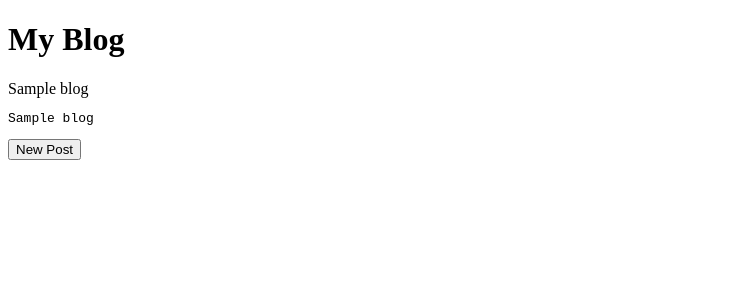
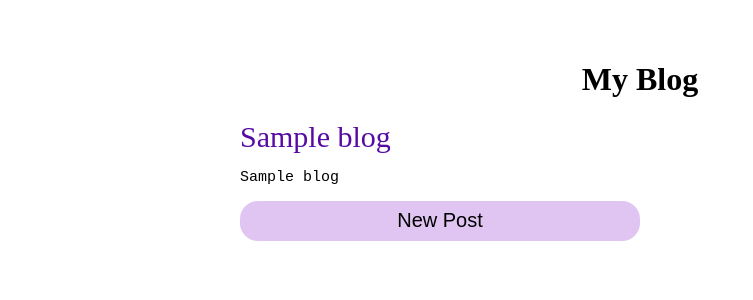
Before and after one commit to CherylHankins/build-a-blog, a Python web app: template templates/frontpage.html in a window 1280 px wide. Shown: the top 300 px of the page, without its empty margins (0-753 px from the left). Run offline with Jinja, Linux system fonts and the light colour scheme; the template is opened without the code that fills it: most values are stand-ins (such as "Sample title", 1, 10 or a date in 2020).

Commit message:
added css styling

```diff
--- a/main.py
+++ b/main.py
@@ -78,8 +78,6 @@ class NewPost(Handler):
             self.render_newpost(title, blog, error)
 
 
-
-
 app = webapp2.WSGIApplication([
     ('/', MainHandler),
     ('/newpost', NewPost)
--- a/templates/base.html
+++ b/templates/base.html
@@ -2,12 +2,47 @@
 <html>
     <head>
         <title>My Blog</title>
-        <style type="text/css">
-            .error {
-                color: red;
-            }
-        </style>
     </head>
+
+    <style type = "text/css">
+        h1{
+            text-align: center;
+        }
+        body{
+            font-famiy: sans-serif;
+            width: 800px;
+            margin: 0 auto;
+            padding: 40px;
+        }
+        .error{
+            color: red;
+            font-size: 20px;
+        }
+        .title{
+            color: #560BA2;
+            font-size: 30px;
+        }
+        .blog{
+            font-size: 15px;
+        }
+        .button{
+            background-color: #e0c4f2;
+            border-radius: 18px;
+            width: 50%;
+            height: 40px;
+            font-size: 20px;
+            text-decoration: none;
+            border: none;
+        }
+        label{
+            display: block;
+            font-size: 20px;
+        }
+        textarea{
+            width: 400px;
+            height: 200px;
+        }
+    </style>
     <body>
         <h1>My Blog</h1>
 
--- a/templates/frontpage.html
+++ b/templates/frontpage.html
@@ -4,11 +4,11 @@
 
 {% for blog in blogs %}
 
-    <div>{{blog.title}}</div>
-    <pre>{{blog.blog}}</pre>
+    <div class = "title">{{blog.title}}</div>
+    <pre class = "blog">{{blog.blog}}</pre>
 
 {% endfor %}
 <form action = "/newpost">
-<input type = "submit" value = "New Post">
+<input type = "submit" value = "New Post" class = "button">
 </form>
 {% endblock %}
--- a/templates/newpost.html
+++ b/templates/newpost.html
@@ -1,7 +1,7 @@
 {% extends "base.html" %}
 
 {% block content %}
-<h1>New Post</h1>
+<h2>New Post</h2>
 <form method = "post">
 
     <label>
@@ -10,14 +10,14 @@
     <input type = "text" name = "title" value = "{{title}}"
     <br>
     <br>
+    <br>
     <label>
         <div>Blog</div>
     <textarea name = "blog">{{blog}}</textarea>
     </label>
     <br>
-    <br>
     <div class = "error">{{error}}</div>
     <br>
-    <input type = "submit">
+    <input type = "submit" class = "button">
 </form>
 {% endblock %}
```
Also changed, not shown: 1 other file.
